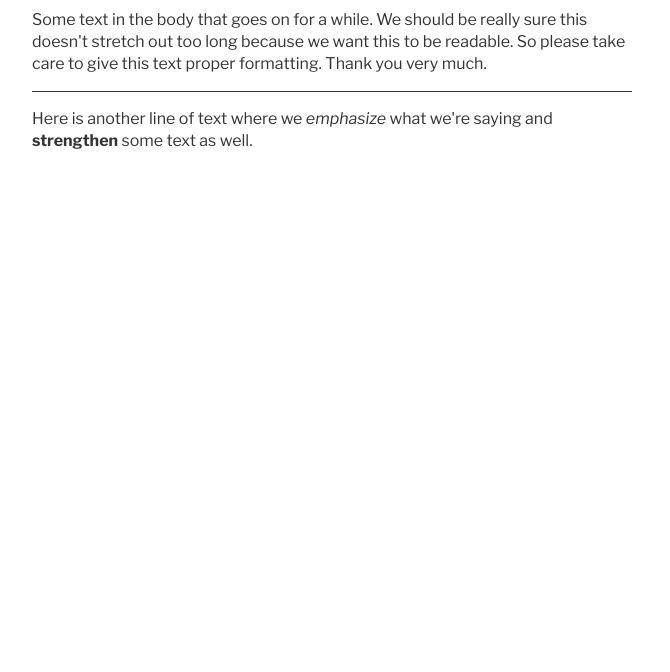
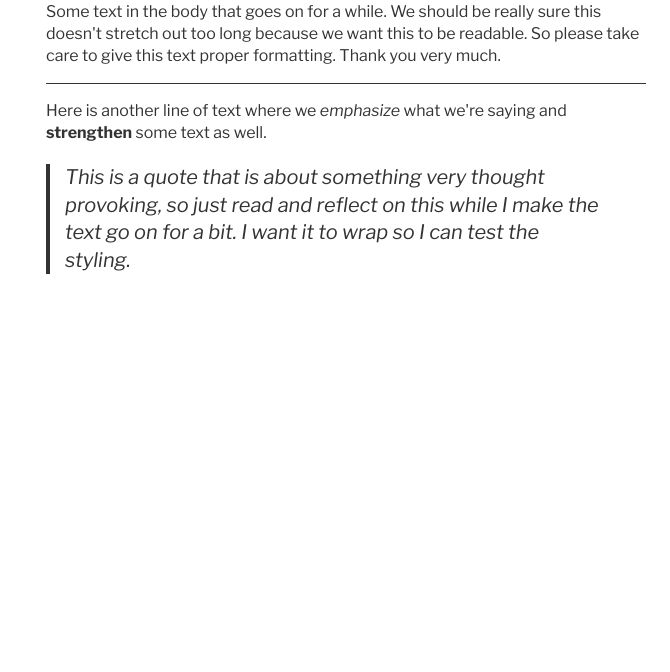
Before and after one commit to adamjgrant/basic-text-and-layout, a plain HTML site: page index.html in a window 1280 px wide. Shown: the part 128-800 px from the top of the page, without its empty margins (18-688 px from the left). Drawn offline with nearby package versions, Linux system fonts and the light colour scheme.

Commit message:
Adding normalize

```diff
--- a/css/layout.css
+++ b/css/layout.css
@@ -1,5 +1,8 @@
+:root {
+  --layout-gutter: 5vw;
+}
+
 body {
-  width: 600px;
-  padding-top: 50px;
-  padding-left: 50px;
+  max-width: 600px;
+  margin: var(--layout-gutter);
 }
--- a/css/typography.css
+++ b/css/typography.css
@@ -10,17 +10,17 @@ html {
   color: var(--readable-black);
 }
 
-/* This should be removed eventually, just here to help me visualize */
-body {
-  width: 600px;
-  padding-top: 50px;
-  padding-left: 50px;
-}
-
-/* End */
 hr {
   border: 0;
   border-top: 1px solid var(--readable-black);
+}
+
+blockquote {
+  font-size: 1.25em;
+  font-style: italic;
+  border-left: 4px solid var(--readable-black);
+  padding-left: 15px;
+  margin-left: 0;
 }
 
 @media (prefers-color-scheme: dark) {
--- a/index.html
+++ b/index.html
@@ -28,6 +28,9 @@
 	<p>Some text in the body that goes on for a while. We should be really sure this doesn't stretch out too long because we want this to be readable. So please take care to give this text proper formatting. Thank you very much.</p>
 	<hr>
 	<p>Here is another line of text where we <em>emphasize</em> what we're saying and <strong>strengthen</strong> some text as well.
+  <blockquote>
+    This is a quote that is about something very thought provoking, so just read and reflect on this while I make the text go on for a bit. I want it to wrap so I can test the styling.
+  </blockquote>
 </body>
 
 </html>
```
